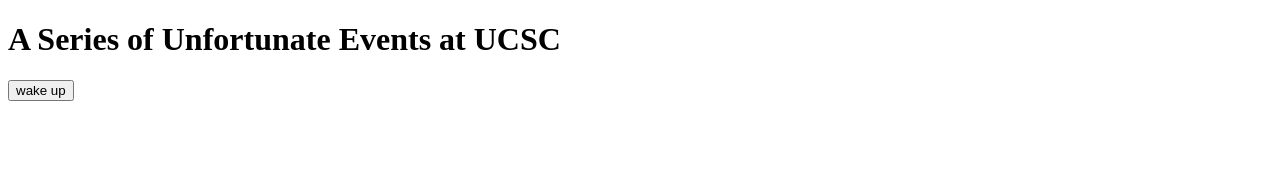
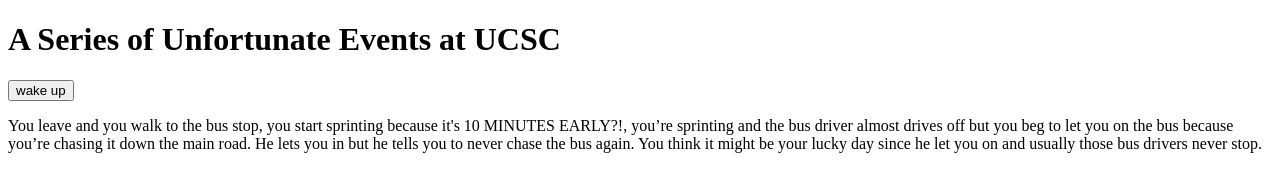
Before and after one commit to lore-ta/art101-final-project, a plain HTML site: page index.html in a window 1280 px wide. Drawn offline with nearby package versions, Linux system fonts and the light colour scheme.

Commit message:
Update index.html

```diff
--- a/index.html
+++ b/index.html
@@ -82,7 +82,9 @@
 
    <div id="busStop" class="screen"></div>
 
-
+  <p>
+    You leave and you walk to the bus stop, you start sprinting because it's 10 MINUTES EARLY?!, you’re sprinting and the bus driver almost drives off but you beg to let you on the bus because you’re chasing it down the main road. He lets you in but he tells you to never chase the bus again. You think it might be your lucky day since he let you on and usually those bus drivers never stop.
+  </p>
 
 
    <div id="bus" class="screen"></div>
```
